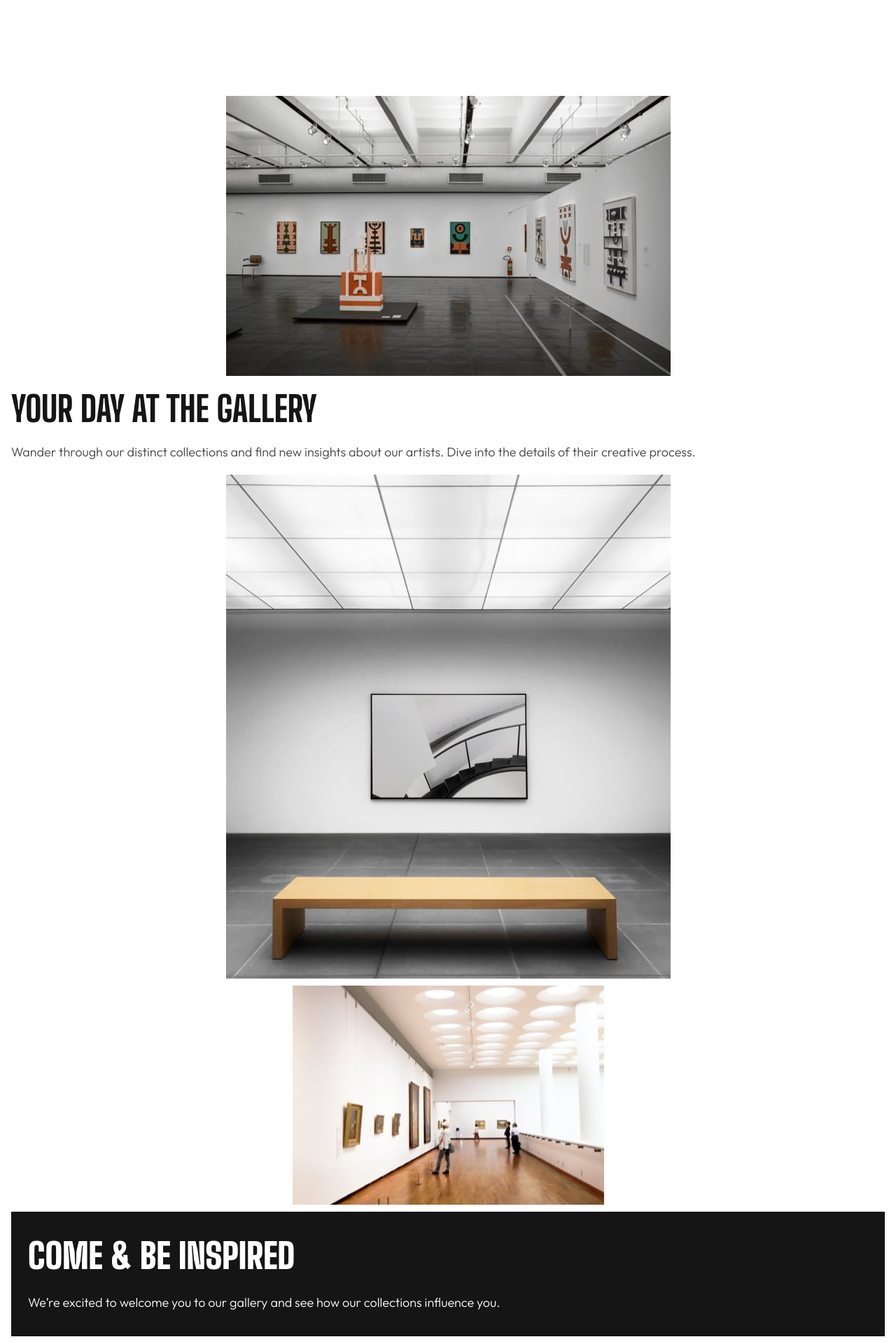
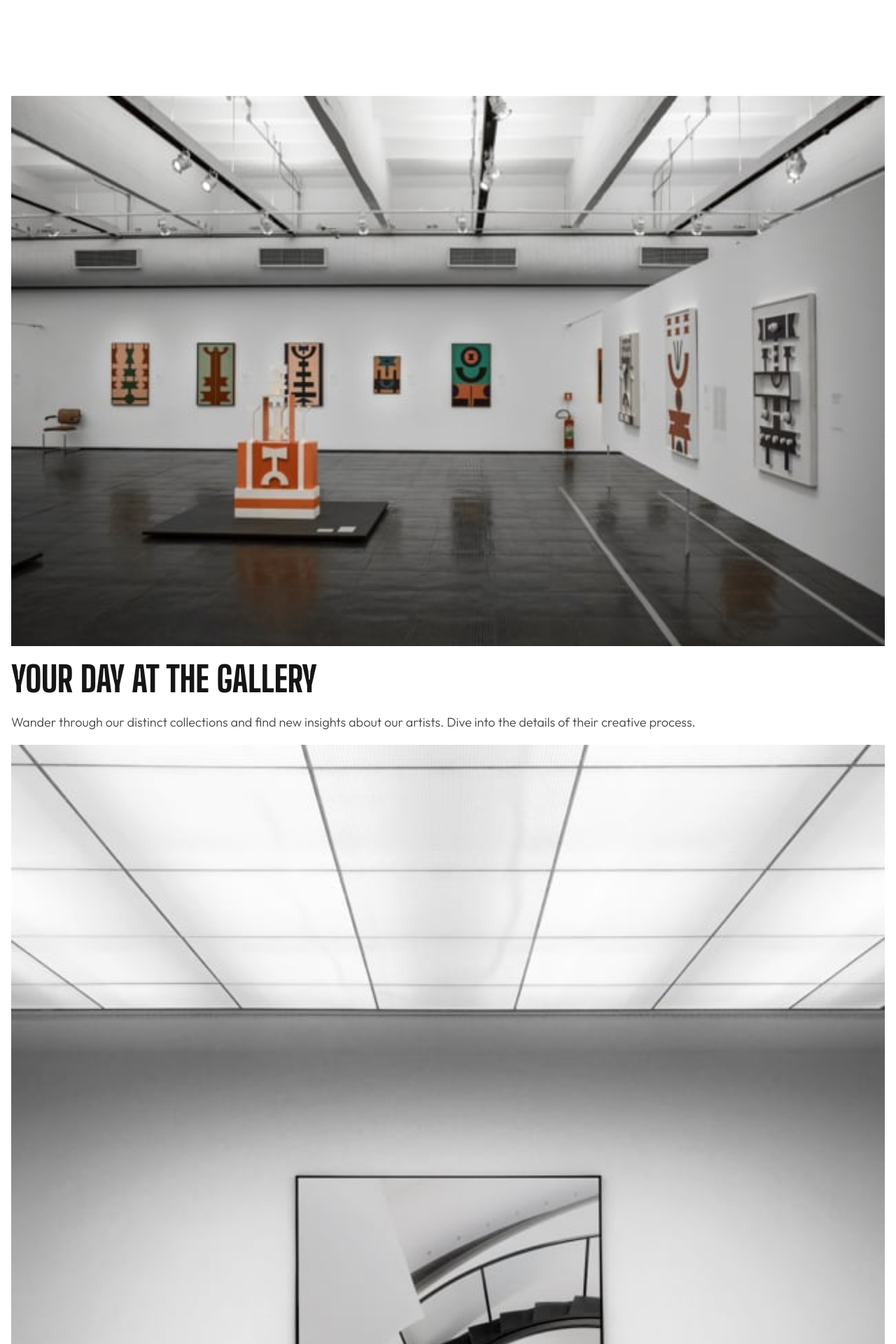
Before and after one commit to ltc870/artgallerywebsite, a React (Vite) app: page / in a window 1280 px wide. Shown: the part 2220-4140 px from the top of the page at 70% size. Built offline with nearby package versions, Linux system fonts and the light colour scheme.

Commit message:
added width: 100%; t allo images

```diff
--- a/src/components/Main.module.css
+++ b/src/components/Main.module.css
@@ -53,6 +53,7 @@
 .mainImgOne {
     margin: 0 auto;
     display: block;
+    width: 100%;
 }
 
 .mainTitle {
@@ -70,11 +71,13 @@
 .mainImgTwo {
     margin: 0 auto;
     display: block;
+    width: 100%
 }
 
 .mainImgThree {
     margin: 0 auto;
     display: block;
+    width: 100%
 }
 
 .mainSubtextContainer {
```
